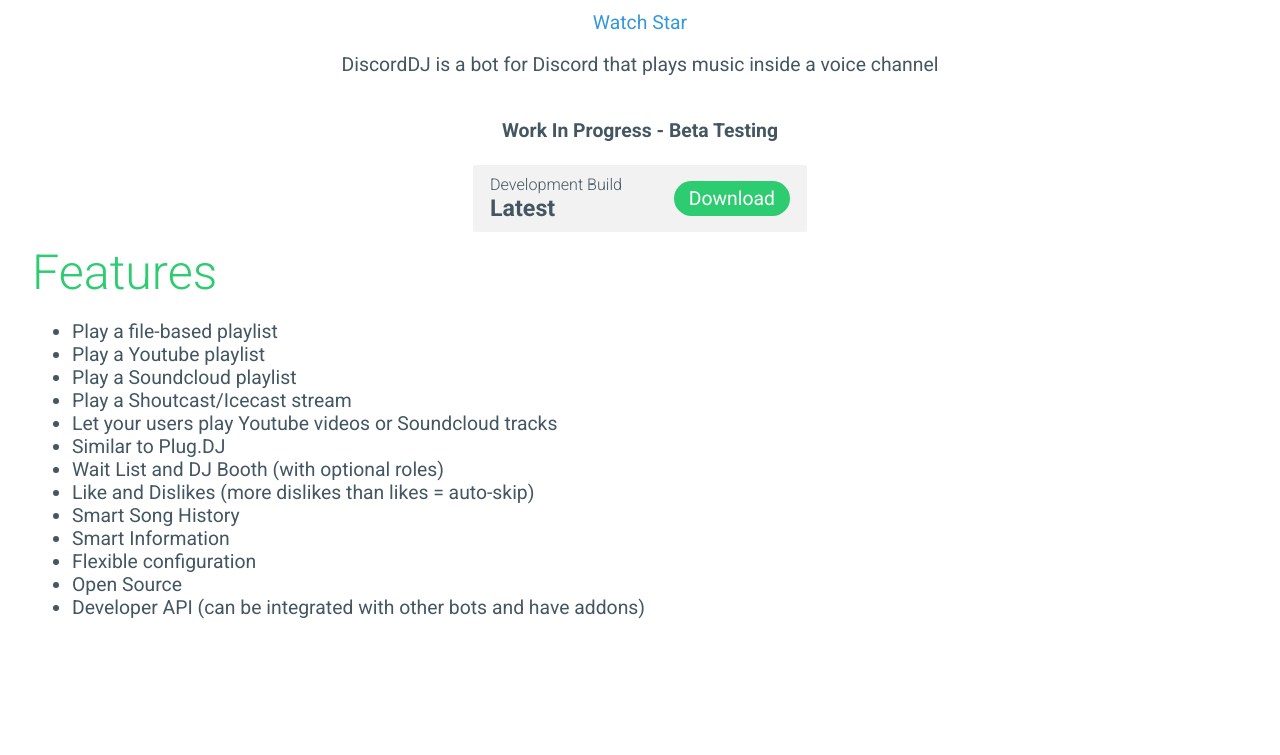
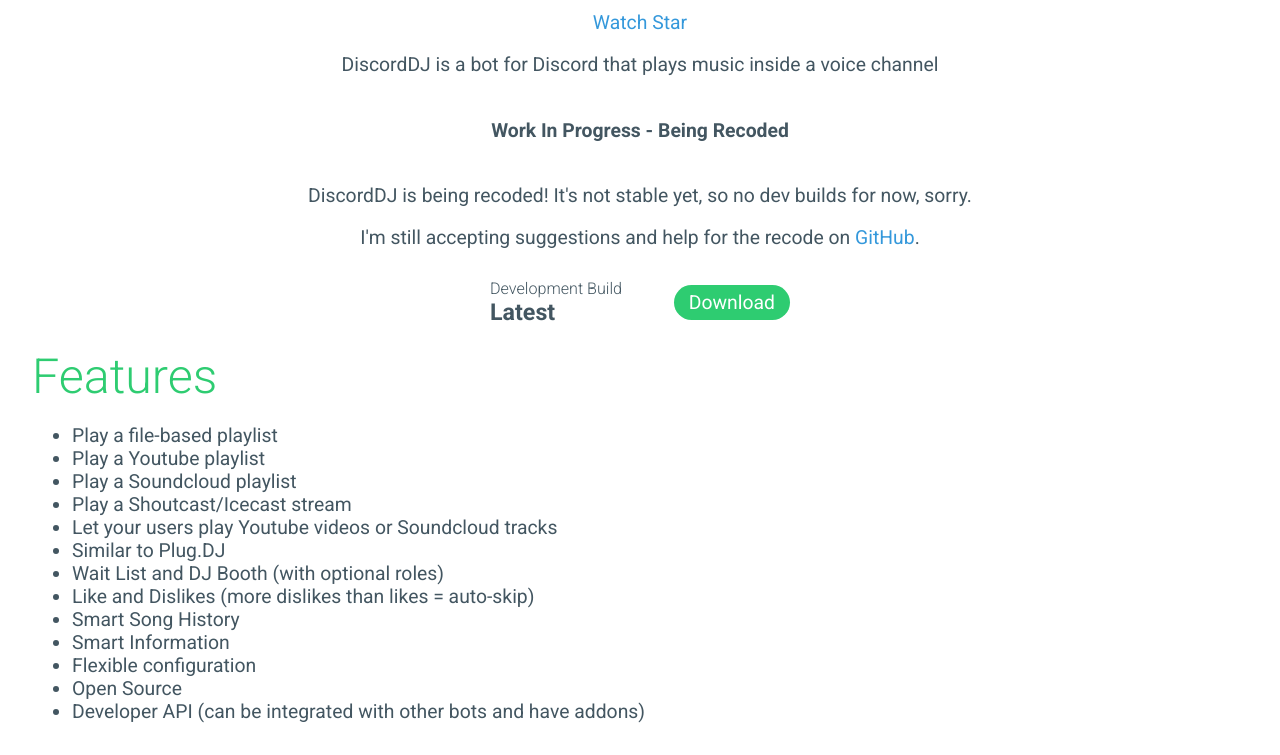
Before and after one commit to Guichaguri/DiscordDJ, a plain HTML site: page index.html in a window 1280 px wide. Shown: the part 802-1557 px from the top of the page. Before the commit the page ends 1453 px from the top, so only its background shows below. Drawn offline with nearby package versions, Linux system fonts and the light colour scheme.

Commit message:
Update status

```diff
--- a/index.html
+++ b/index.html
@@ -164,6 +164,7 @@
             }
 
             .download {
+                display: none; // TODO: Temporary until DiscordDJ is ready
                 background: #f2f2f2;
                 border-radius: 2px;
                 display: inline-block;
@@ -207,8 +208,10 @@
                 <a class="github-button" href="https://github.com/Guichaguri/DiscordDJ" data-icon="octicon-star" data-style="mega" data-count-href="/Guichaguri/DiscordDJ/stargazers" data-count-api="/repos/Guichaguri/DiscordDJ#stargazers_count" data-count-aria-label="# stargazers on GitHub" aria-label="Star DiscordDJ on GitHub">Star</a>
                 <p>DiscordDJ is a bot for Discord that plays music inside a voice channel</p>
                 <br>
-                <strong>Work In Progress - Beta Testing</strong><br>
+                <strong>Work In Progress - Being Recoded</strong><br>
                 <br>
+                <p>DiscordDJ is being recoded! It's not stable yet, so no dev builds for now, sorry.</p>
+                <p>I'm still accepting suggestions and help for the recode on <a href="https://github.com/Guichaguri/DiscordDJ">GitHub</a>.</p>
                 <div class="download">
                     <a class="button" href="https://github.com/Guichaguri/DiscordDJ/releases/latest" target="_blank">Download</a>
                     <em>Development Build</em>
```
